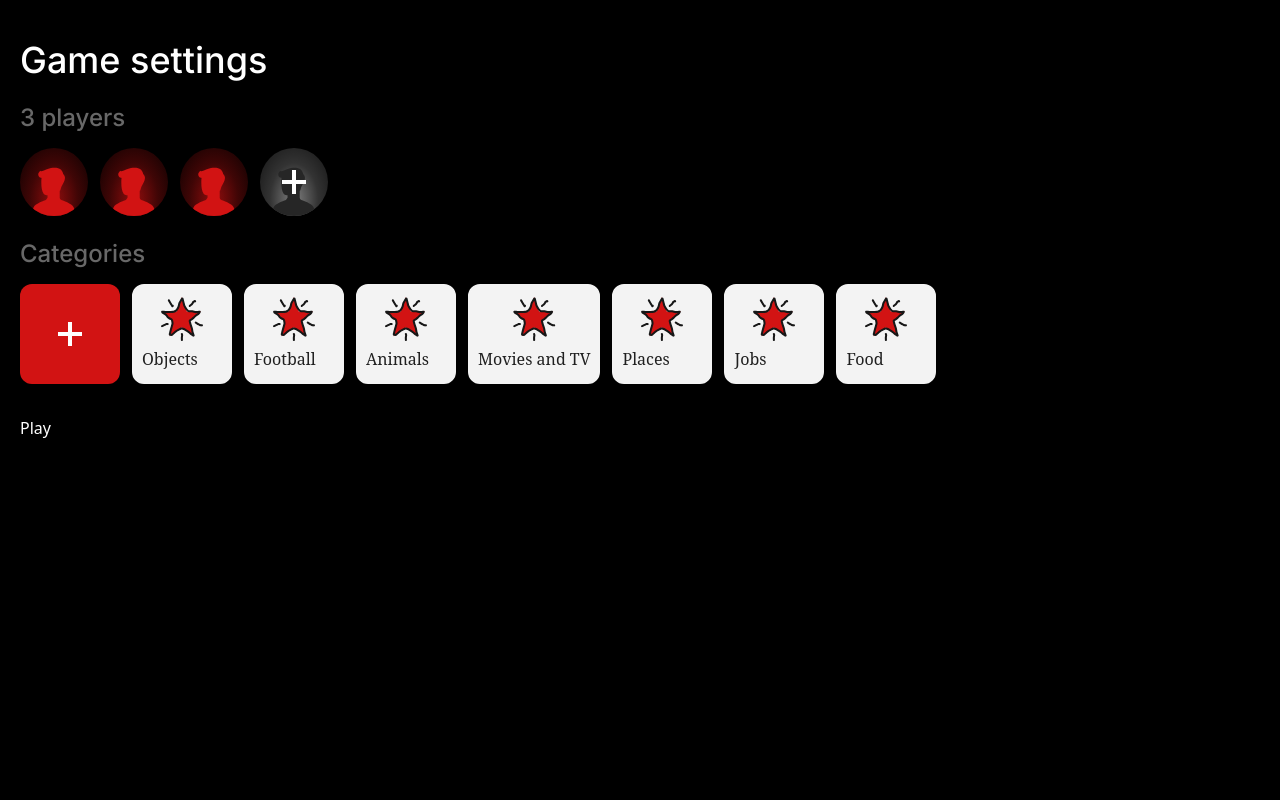
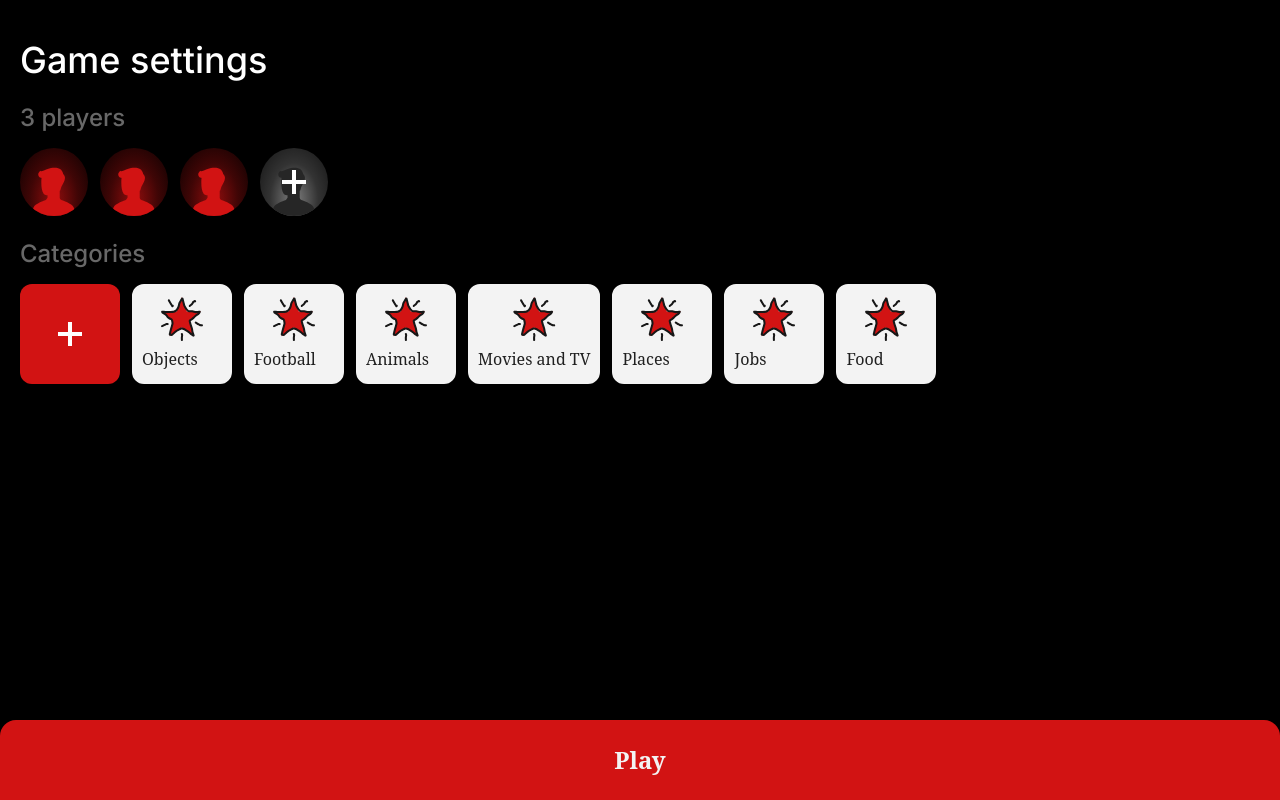
Before and after one commit to BenjaminFrias/impostor, a React (Vite) app: page / in a window 1280 px wide. Both pictures are taken after a click on the button "Play". Built offline with nearby package versions, Linux system fonts and the light colour scheme; a web font is replaced by a local one.

Commit message:
feat: add sticky button component
- Add sticky button component
- Add scroll functionality to words in create category section

```diff
--- a/src/components/CreateCategoryModal.tsx
+++ b/src/components/CreateCategoryModal.tsx
@@ -1,6 +1,7 @@
 import { useState } from 'react';
 import type { Category } from '../types';
 import StarIcon from './decorative/StarIcon';
+import StickyFooterBtn from './StickyFooterBtn';
 
 type CreateCategoryModalProps = {
 	isOpen: boolean;
@@ -93,7 +94,7 @@ export default function CreateCategoryModal({
 
 	return (
 		<div
-			className={`create-cat-div fixed bottom-0 top-0 inset-0 w-full p-5 bg-gray z-50 transition-transform
+			className={`create-cat-div absolute bottom-0 top-0 inset-0 w-full p-5 bg-gray z-50 transition-transform
 					duration-300 ease-in-out transform flex flex-col gap-8 ${
 						isOpen ? 'translate-y-0' : 'translate-y-full'
 					}`}
@@ -176,12 +177,12 @@ export default function CreateCategoryModal({
 				</form>
 			</div>
 
-			<div className="flex gap-2 flex-wrap overflow-auto">
+			<div className="flex gap-2 flex-wrap mb-20 overflow-y-auto">
 				{customCategory.words.map((word) => {
 					return (
 						<button
 							key={word}
-							className="bg-custom-white font-secondary font-bold text-gray py-1.5 px-3 rounded-sm"
+							className="flex-[100%] bg-custom-white font-secondary font-bold text-gray py-1.5 px-3 rounded-sm"
 							onClick={() => removeWord(word)}
 						>
 							{word}
@@ -190,12 +191,11 @@ export default function CreateCategoryModal({
 				})}
 			</div>
 
-			<button
-				onClick={() => handleSaveCategory()}
-				className="fixed left-0 right-0 bottom-10 text-gray-500 text-2xl"
-			>
-				Save
-			</button>
+			<StickyFooterBtn
+				label="Save"
+				color="red"
+				handleClick={handleSaveCategory}
+			/>
 		</div>
 	);
 }
--- /dev/null
+++ b/src/components/StickyFooterBtn.tsx
@@ -0,0 +1,23 @@
+type StickyFooterBtnProps = {
+	label: string;
+	color: 'red' | 'white';
+	handleClick: () => void;
+};
+
+export default function StickyFooterBtn({
+	label,
+	color,
+	handleClick,
+}: StickyFooterBtnProps) {
+	const btnColor = color === 'red' ? 'primary-red' : 'custom-white';
+	const textColor = color === 'red' ? 'custom-white' : 'primary-red';
+
+	return (
+		<button
+			onClick={handleClick}
+			className={`fixed w-full text-${textColor} font-primary text-2xl font-bold right-0 bottom-0 h-20 rounded-t-2xl bg-${btnColor} `}
+		>
+			{label}
+		</button>
+	);
+}
--- a/src/pages/SettingsPage.tsx
+++ b/src/pages/SettingsPage.tsx
@@ -5,6 +5,7 @@ import { DEFAULT_GAME_SETTINGS } from '../data/gameDefaults';
 import CategoryButton from '../components/CategoryButton';
 import AddNewCategoryBtn from '../components/AddNewCategoryBtn';
 import CreateCategoryModal from '../components/CreateCategoryModal';
+import StickyFooterBtn from '../components/StickyFooterBtn';
 
 type SettingsProps = {
 	onNavigate: (page: pageValue) => void;
@@ -105,7 +106,11 @@ export default function SettingsPage({ onNavigate }: SettingsProps) {
 				}}
 			/>
 
-			<button onClick={() => onNavigate('home')}>Play</button>
+			<StickyFooterBtn
+				label="Play"
+				color="red"
+				handleClick={() => onNavigate('home')}
+			/>
 		</div>
 	);
 }
```
